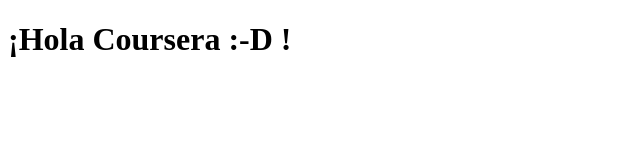
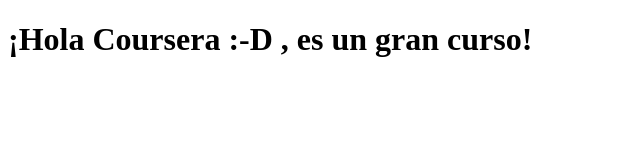
Before and after one commit to jmcastineira/coursera-test, a plain HTML site: page site/index.html in a window 1280 px wide. Shown: the whole page, without its empty margins (0-640 px from the left). Drawn offline with Linux system fonts and the light colour scheme.

Commit message:
Pequeña adición al contenido de nuestra página

```diff
--- a/site/index.html
+++ b/site/index.html
@@ -4,6 +4,6 @@
 	<title>¡Hola Coursera!</title>
 </head>
 <body>
-<h1>¡Hola Coursera :-D !</h1>
+<h1>¡Hola Coursera :-D , es un gran curso!</h1>
 </body>
 </html>
```
